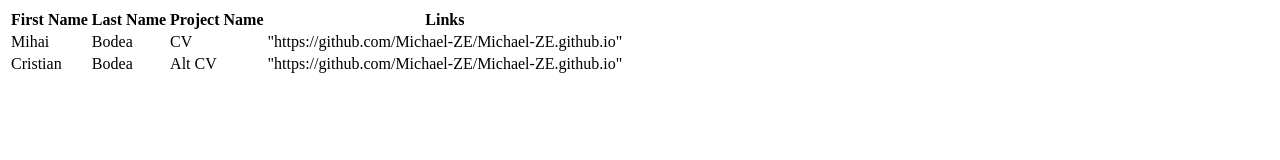
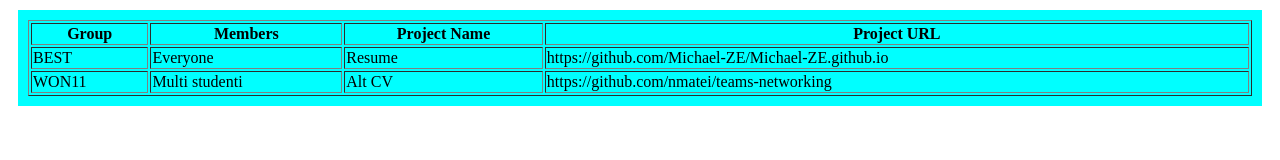
Before and after one commit to Michael-ZE/Teams-Networking-main, a plain HTML site: page index.html in a window 1280 px wide. Drawn offline with Linux system fonts and the light colour scheme.

Commit message:
basic update

```diff
--- a/index.html
+++ b/index.html
@@ -1,34 +1,39 @@
 <!DOCTYPE html>
 <html lang="en">
   <head>
-    <meta charset="UTF-8">
-    <meta http-equiv="X-UA-Compatible" content="IE=edge">
-    <meta name="viewport" content="width=device-width, initial-scale=1.0">
-    <link rel="stylesheet" href="style.css">
+    <meta charset="UTF-8" />
+    <meta http-equiv="X-UA-Compatible" content="IE=edge" />
+    <meta name="viewport" content="width=device-width, initial-scale=1.0" />
+    <link rel="stylesheet" href="style.css" />
     <title>Team-Networking</title>
   </head>
   <body>
-
-<table>
+    <div class="container">
+      <table border="1">
+        <thead></thead>
         <tr>
-        <th>First Name</th>
-        <th>Last Name</th>
+          <th>Group</th>
+          <th>Members</th>
           <th>Project Name</th>
-        <th>Links</th>
+          <th>Project URL</th>
+        </tr>
+        </thead>
+        <tbody>
+        <tr>
+          <td>BEST</td>
+          <td>Everyone</td>
+          <td>Resume</td>
+          <td>https://github.com/Michael-ZE/Michael-ZE.github.io</td>
         </tr>
         <tr>
-        <td>Mihai</td>
-        <td>Bodea</td>
-        <td>CV</td>
-        <td>"https://github.com/Michael-ZE/Michael-ZE.github.io"</td>
+          <td>WON11</td>
+          <td>Multi studenti</td>
+          <td>Alt CV</td>
+          <td>https://github.com/nmatei/teams-networking</td>
         </tr>
-    <tr>
-        <td>Cristian</td>
-        <td>Bodea</td>
-        <td>Alt CV</td>
-        <td>"https://github.com/Michael-ZE/Michael-ZE.github.io"</td>
-    </tr>
+        </tbody>
       </table>
+    </div>
     <script src="script.js"></script>
   </body>
 </html>
--- a/style.css
+++ b/style.css
@@ -0,0 +1,9 @@
+.container {
+  background-color: aqua;
+  padding: 10px;
+  margin: 10px;
+}
+
+table {
+  width: 100%;
+}
```
Lines whose indentation alone changed are shown as unchanged.
